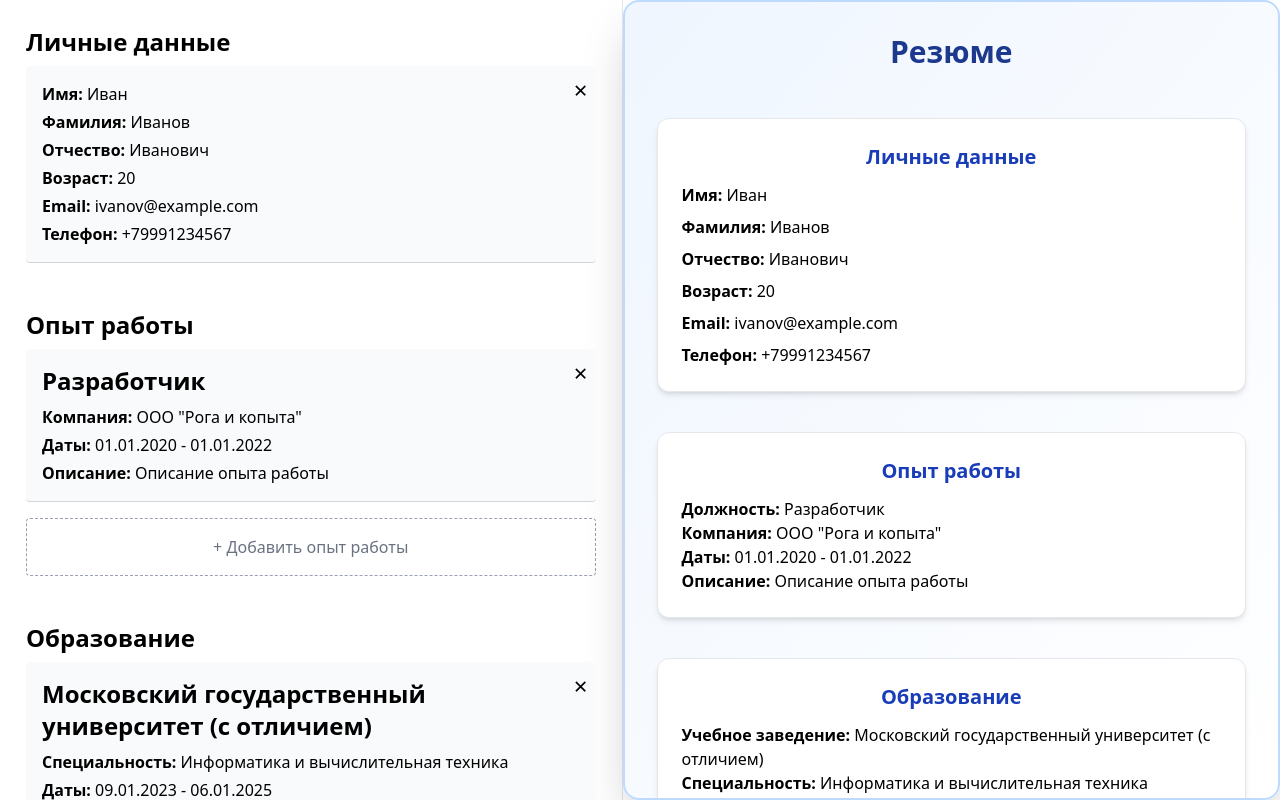
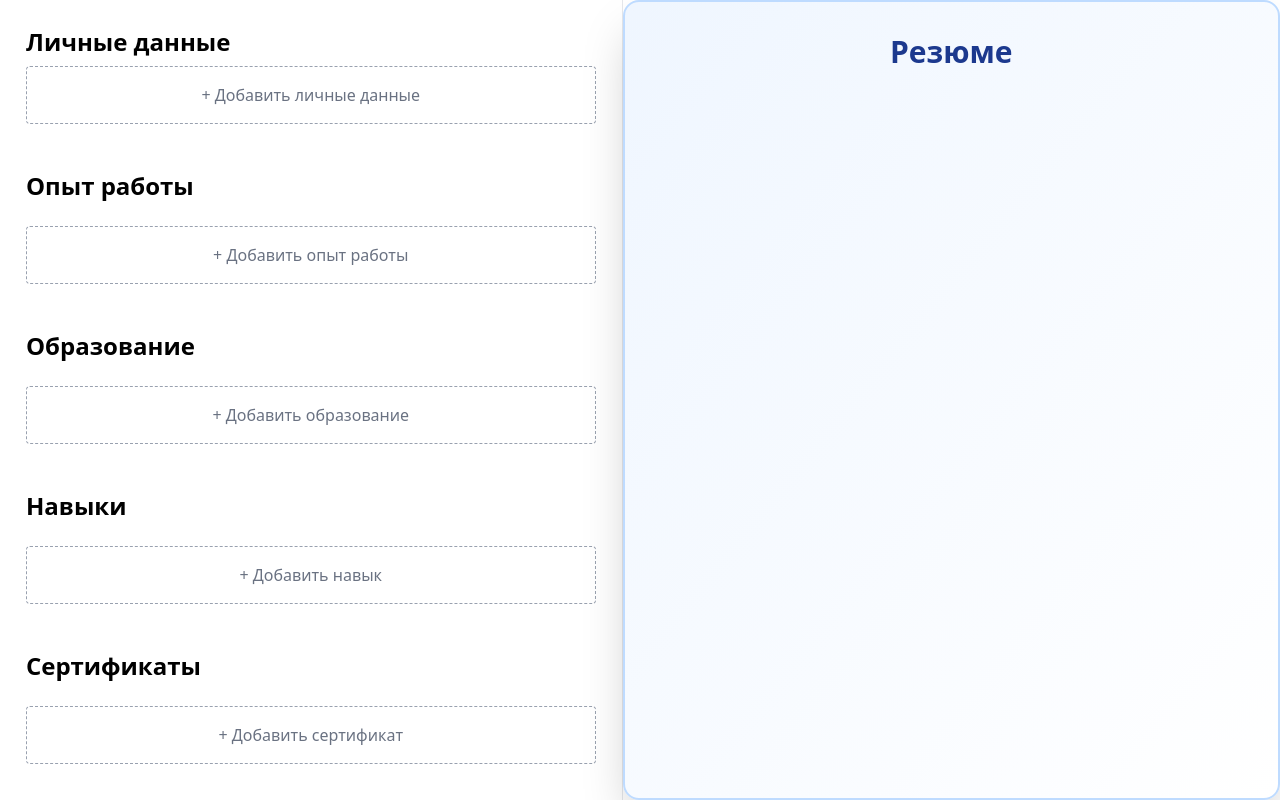
Before and after one commit to NERFTHISPLS/react-resume-editor, a React (Vite) app: page / in a window 1280 px wide. Built offline with nearby package versions, Linux system fonts and the light colour scheme.

Commit message:
reset to initial state

```diff
--- a/src/features/resume/Preview.tsx
+++ b/src/features/resume/Preview.tsx
@@ -62,7 +62,12 @@ export default function Preview() {
       <h1 className="text-3xl font-extrabold text-center text-blue-900 mb-6">
         Резюме
       </h1>
-      {blockOrder.map((block) => blockToComponent[block](data))}
+      {blockOrder.map(
+        (block) =>
+          blockToComponent[block](data) && (
+            <div key={block}>{blockToComponent[block](data)}</div>
+          ),
+      )}
     </div>
   );
 }
--- a/src/features/resume/resumeSlice.ts
+++ b/src/features/resume/resumeSlice.ts
@@ -21,33 +21,9 @@ const DEFAULT_BLOCK_ORDER: BlockType[] = [
 ];
 
 const initialState: ResumeSlice = {
-  personalInfo: {
-    name: 'Иван',
-    surname: 'Иванов',
-    patronymic: 'Иванович',
-    age: 20,
-    email: 'ivanov@example.com',
-    phone: '+79991234567',
-  },
-  experience: [
-    {
-      id: '1',
-      position: 'Разработчик',
-      company: 'ООО "Рога и копыта"',
-      startDate: '01.01.2020',
-      endDate: '01.01.2022',
-      description: 'Описание опыта работы',
-    },
-  ],
-  education: [
-    {
-      id: '1',
-      institution: 'Московский государственный университет (с отличием)',
-      specialization: 'Информатика и вычислительная техника',
-      startDate: '01.09.2023',
-      endDate: '01.06.2025',
-    },
-  ],
+  personalInfo: null,
+  experience: [],
+  education: [],
   skills: [],
   certificates: [],
   about: null,
```
